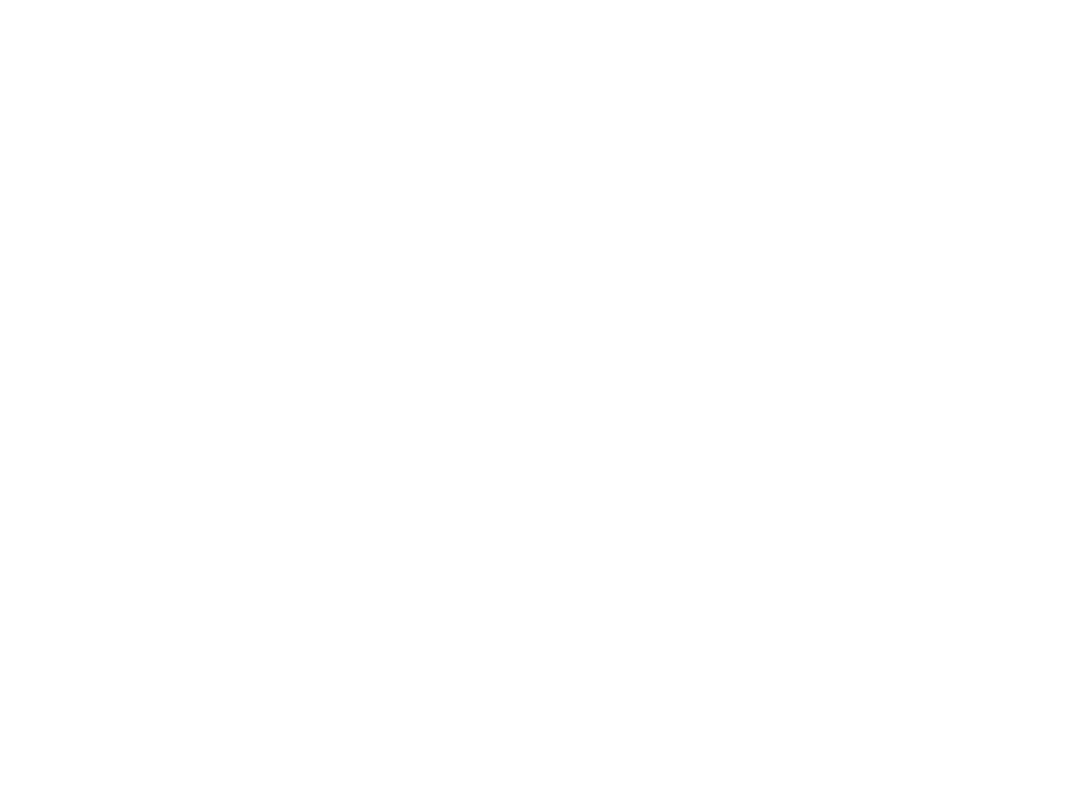
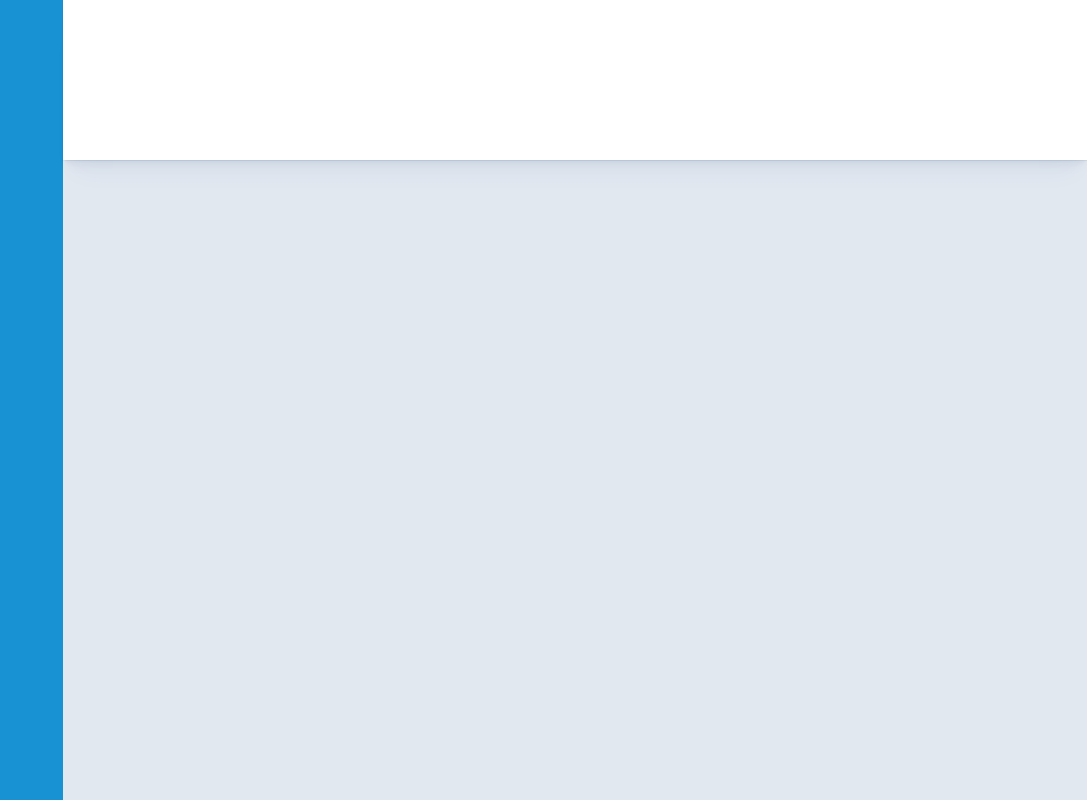
Before and after one commit to griffjbudde/admin-dashboard, a plain HTML site: page index.html in a window 1280 px wide. Shown: the whole page, without its empty margins (193-1280 px from the left). Drawn offline with Linux system fonts and the light colour scheme.

Commit message:
Add basic structure and color to index.html

```diff
--- a/index.html
+++ b/index.html
@@ -7,6 +7,13 @@
     <title>ODIN | Admin Dashboard</title>
 </head>
 <body>
+    <div class="container">
+        <div class="sidebar"></div>
+        <div class="header"></div>
+        <div class="projects"></div>
+        <div class="announcements"></div>
+        <div class="trending"></div>
+    </div>
 
 </body>
 </html>
--- a/styles.css
+++ b/styles.css
@@ -0,0 +1,43 @@
+* {
+    --light-gray: rgba(225,232,240,255)
+}
+
+html, body {
+    height: 100%;
+    margin: 0px;
+    background-color: var(--light-gray);
+}
+
+.container {
+    display: grid;
+    grid-template-columns: 1fr 3fr 1fr;
+    grid-template-rows: 1fr 2fr 2fr;
+    height: 100%;
+
+}
+
+.sidebar {
+    background-color: rgba(24,146,211,255);
+    grid-row: 1 / 4;
+    grid-column: 1 / 2;
+}
+
+.header {
+    background-color: white;
+    grid-row: 1;
+    grid-column: 2 / 4;
+    box-shadow: rgba(14, 63, 126, 0.04) 0px 0px 0px 1px, rgba(42, 51, 69, 0.04) 0px 1px 1px -0.5px, rgba(42, 51, 70, 0.04) 0px 3px 3px -1.5px, rgba(42, 51, 70, 0.04) 0px 6px 6px -3px, rgba(14, 63, 126, 0.04) 0px 12px 12px -6px, rgba(14, 63, 126, 0.04) 0px 24px 24px -12px;
+}
+
+.projects {
+    grid-row: 2 / 4;
+    grid-column: 2 / 3;
+}
+
+.announcements {
+    grid-row: 2 / 3;
+}
+
+.trending {
+    grid-row: 3 / 4;
+}
```
